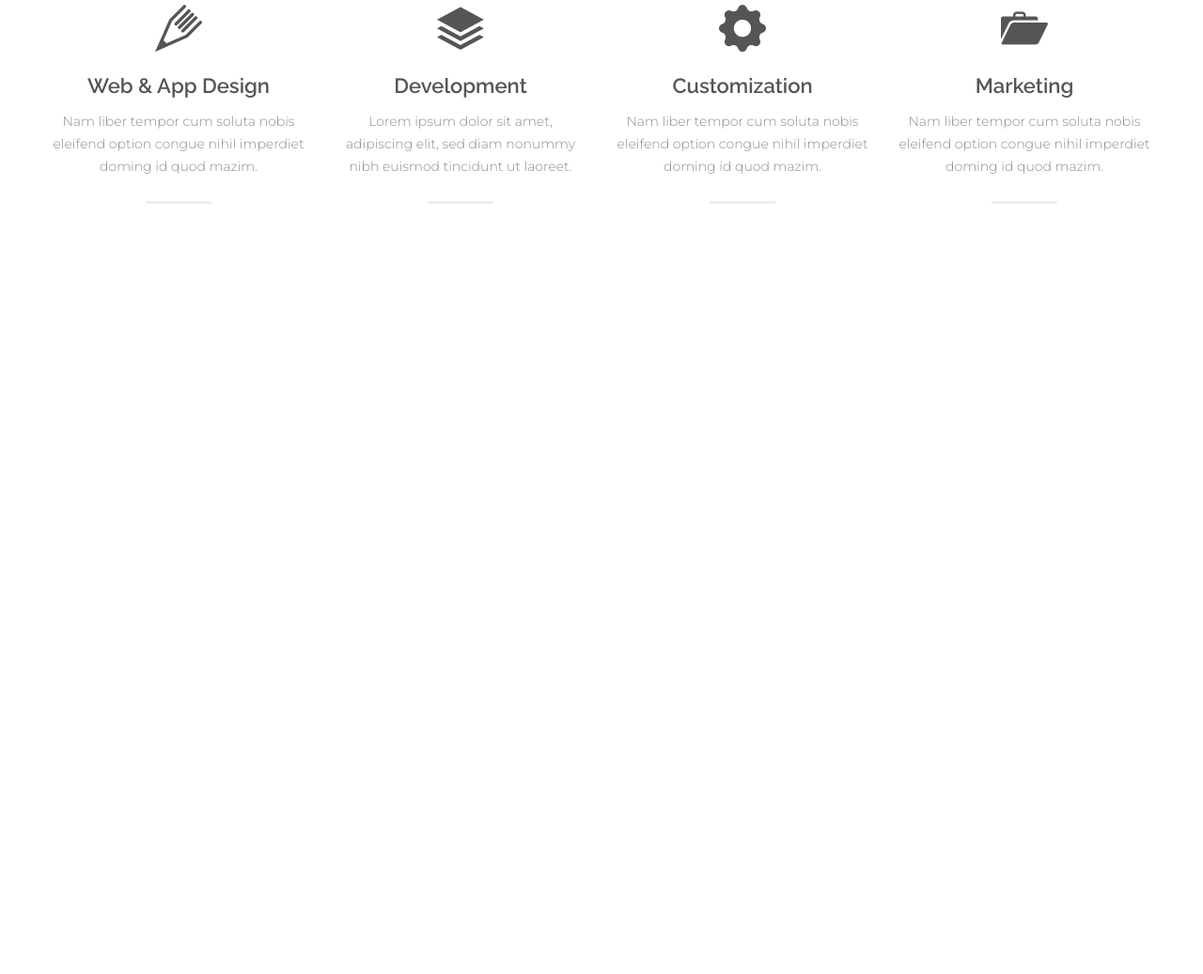
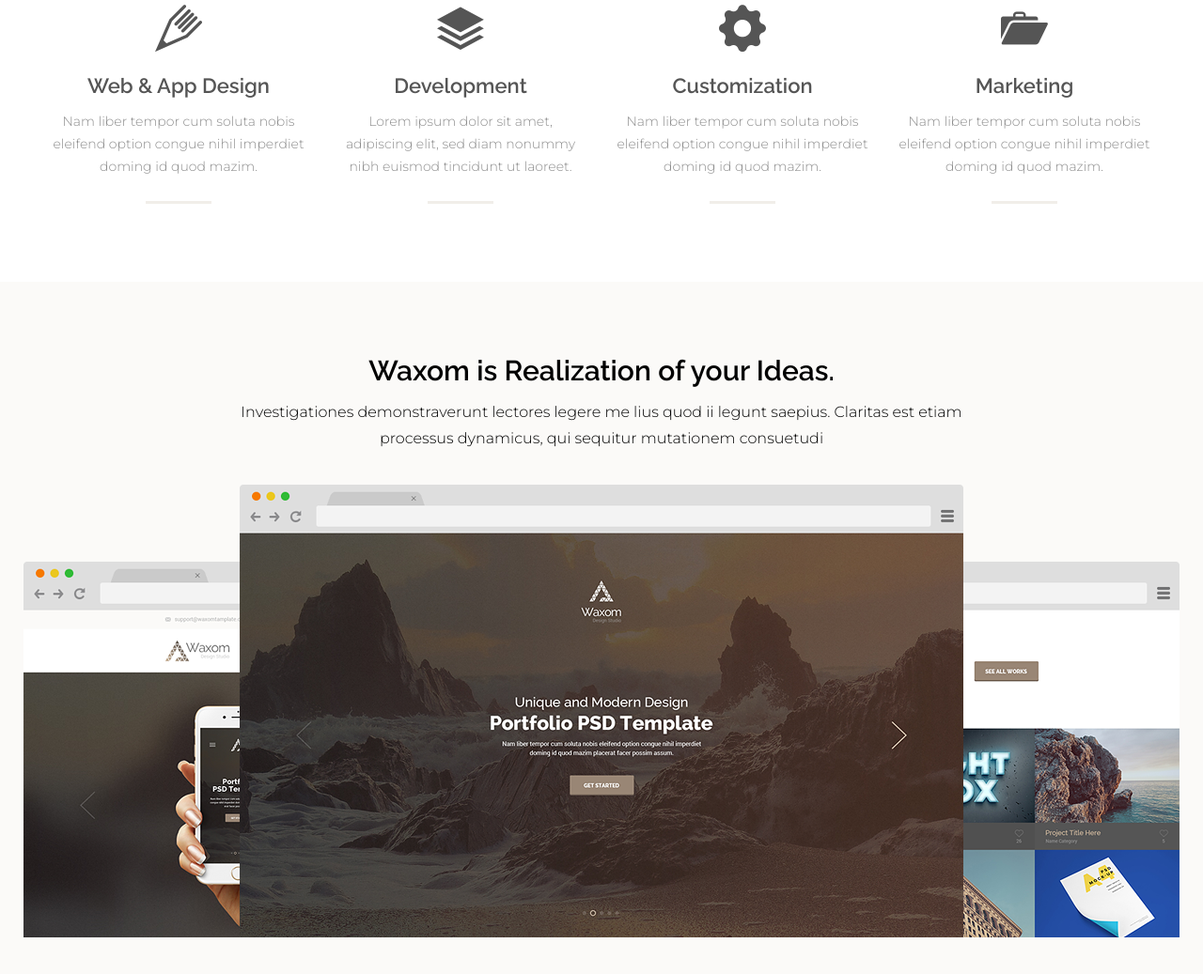
Before and after one commit to NatalyaBerdnikova/Waxom, a plain HTML site: page index.html in a window 1280 px wide. Shown: the part 1021-2058 px from the top of the page at 94% size. Before the commit the page ends 1321 px from the top, so only its background shows below. Drawn offline with nearby package versions, Linux system fonts and the light colour scheme; files whose address does not match are found by name.

Commit message:
Верстка секции realization

```diff
--- a/index.html
+++ b/index.html
@@ -118,6 +118,17 @@
             </div>
         </div>
     </section>
+    <section class="realization" id="sectionRealization">
+        <div class="container realization__container">
+            <h3 class="section__title">Waxom is Realization of your Ideas.</h3>
+            <p class="realization__content">Investigationes demonstraverunt lectores legere me lius quod ii legunt saepius. Claritas est etiam processus dynamicus, qui sequitur mutationem consuetudi</p>
+            <div class="realization__images">
+                <img class="realization__image-left" src="images/browser-left.png" alt="browser-left">
+                <img class="realization__image-right" src="images/browser-right.png" alt="browser-right">
+                <img class="realization__image-center" src="images/browser-center.png" alt="browser-center">
+            </div>
+        </div>
+    </section>
     <link rel="stylesheet" href="https://unpkg.com/swiper/swiper-bundle.min.css">
     <script src="https://unpkg.com/swiper/swiper-bundle.min.js"></script>
     <script src="scripts/main.js"></script>
--- a/styles/main.css
+++ b/styles/main.css
@@ -14,7 +14,8 @@ a {
 }
 
 .container {
-    width: 1170px;
+    width: 100%;
+    max-width: 1170px;
     margin: 0 auto;
 }
 
@@ -38,6 +39,12 @@ a {
 
 .button:hover {
     background-color: #c7b299;
+}
+
+.section__title {
+    font-family: "Raleway", sans-serif;
+    font-size: 30px;
+    font-weight: 600;
 }
 
 .home {
@@ -188,7 +195,7 @@ a {
 }
 
 .service__container {
-    width: 1200px;
+    max-width: 1200px;
     display: flex;
     text-align: center;
 }
@@ -235,3 +242,44 @@ a {
     color: #8c8c8c;
     font-size: 14px;
 }
+
+.realization {
+    padding: 80px 0 50px;
+    background-color: #fbfaf8;
+    text-align: center;
+}
+
+.realization__container {
+    max-width: 1230px;
+}
+
+.realization__content {
+    margin: 15px auto 0;
+    line-height: 28px;
+    max-width: 770px;
+}
+
+.realization__images {
+    margin-top: 35px;
+    position: relative;
+    line-height: 0;
+}
+
+.realization__image-center {
+    position: relative;
+    z-index: 3;
+}
+
+.realization__image-left {
+    position: absolute;
+    bottom: 0;
+    left: 0;
+    z-index: 1;
+}
+
+.realization__image-right {
+    position: absolute;
+    bottom: 0;
+    right: 0;
+    z-index: 1;
+}
```
